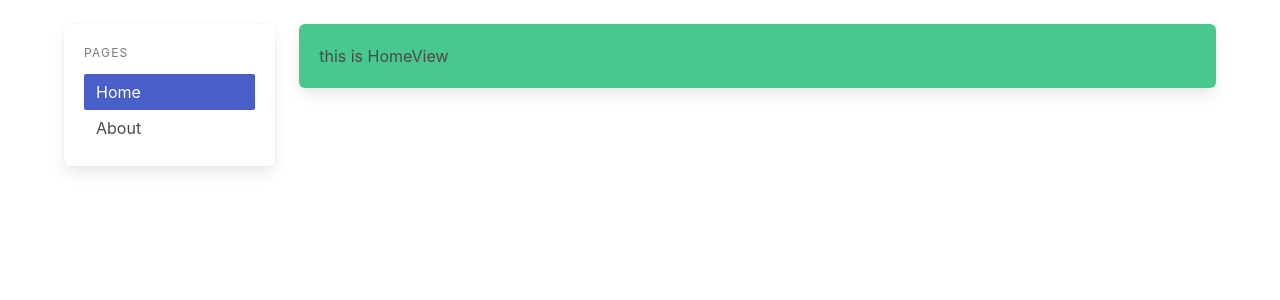
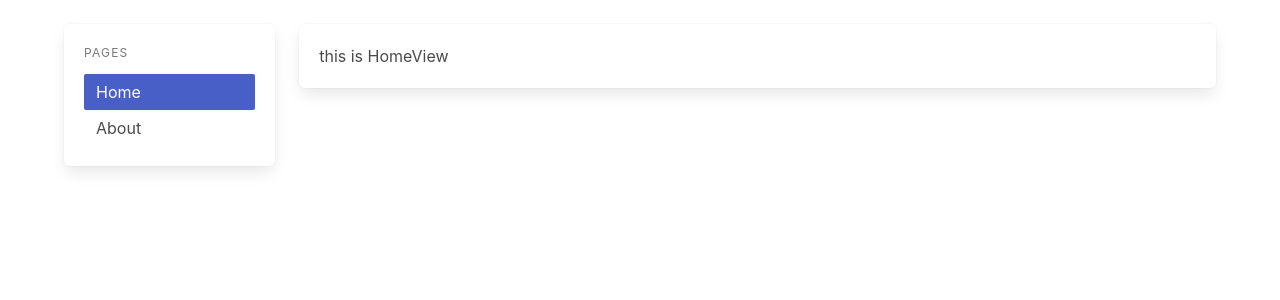
Before and after one commit to Jacaroni-n-Cheese/Dummy-Vue-Project, a Vue app in the folder dummyvue/: page / in a window 1280 px wide. Shown: the top 300 px of the page. Built offline with nearby package versions, Linux system fonts and the light colour scheme.

Commit message:
style update

```diff
--- a/dummyvue/src/views/HomeView.vue
+++ b/dummyvue/src/views/HomeView.vue
@@ -3,7 +3,7 @@
 </script>
 
 <template>
-  <div class="box has-background-success">
+  <div class="box">
     this is HomeView
   </div>
 </template>
```
